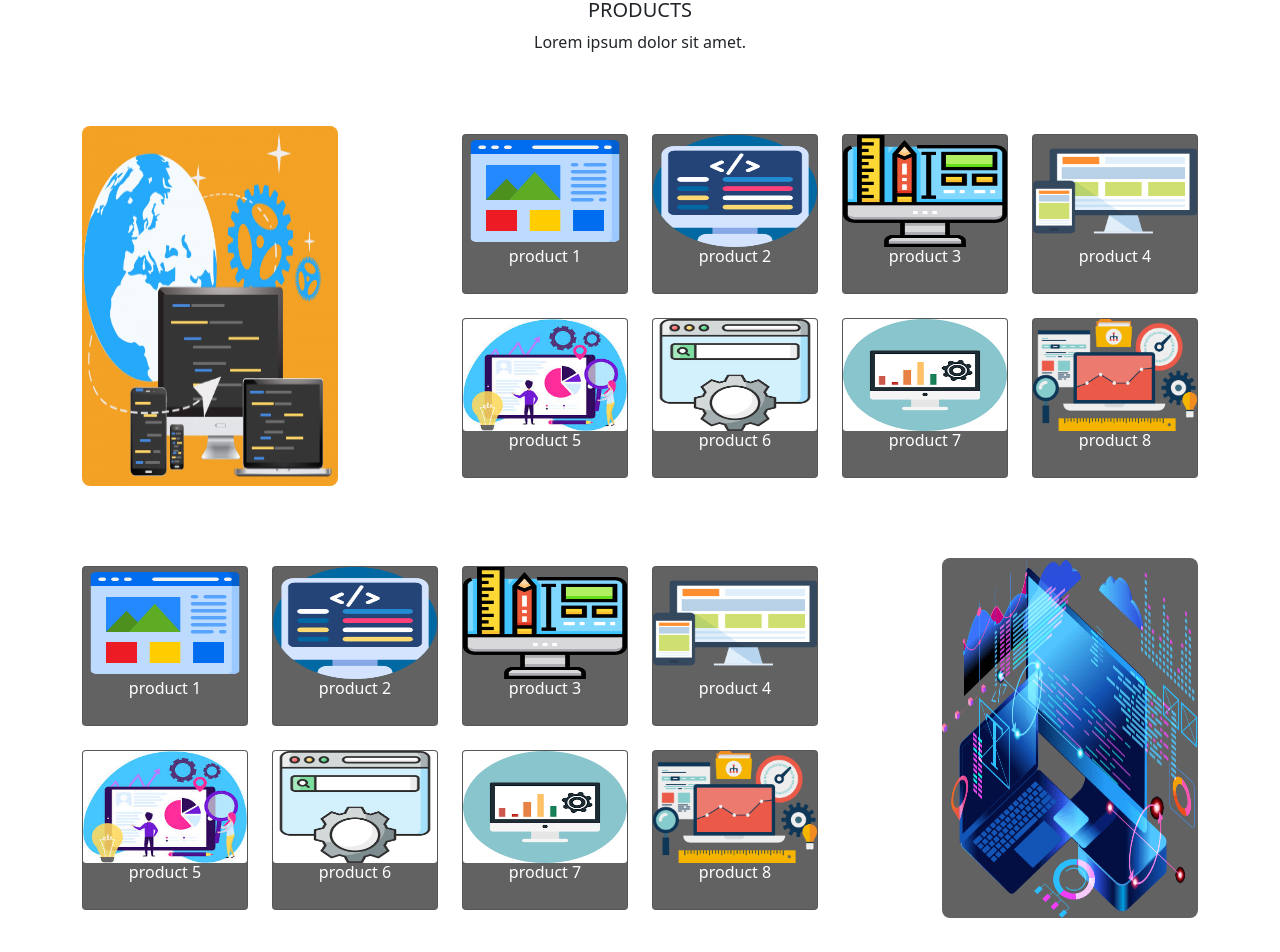
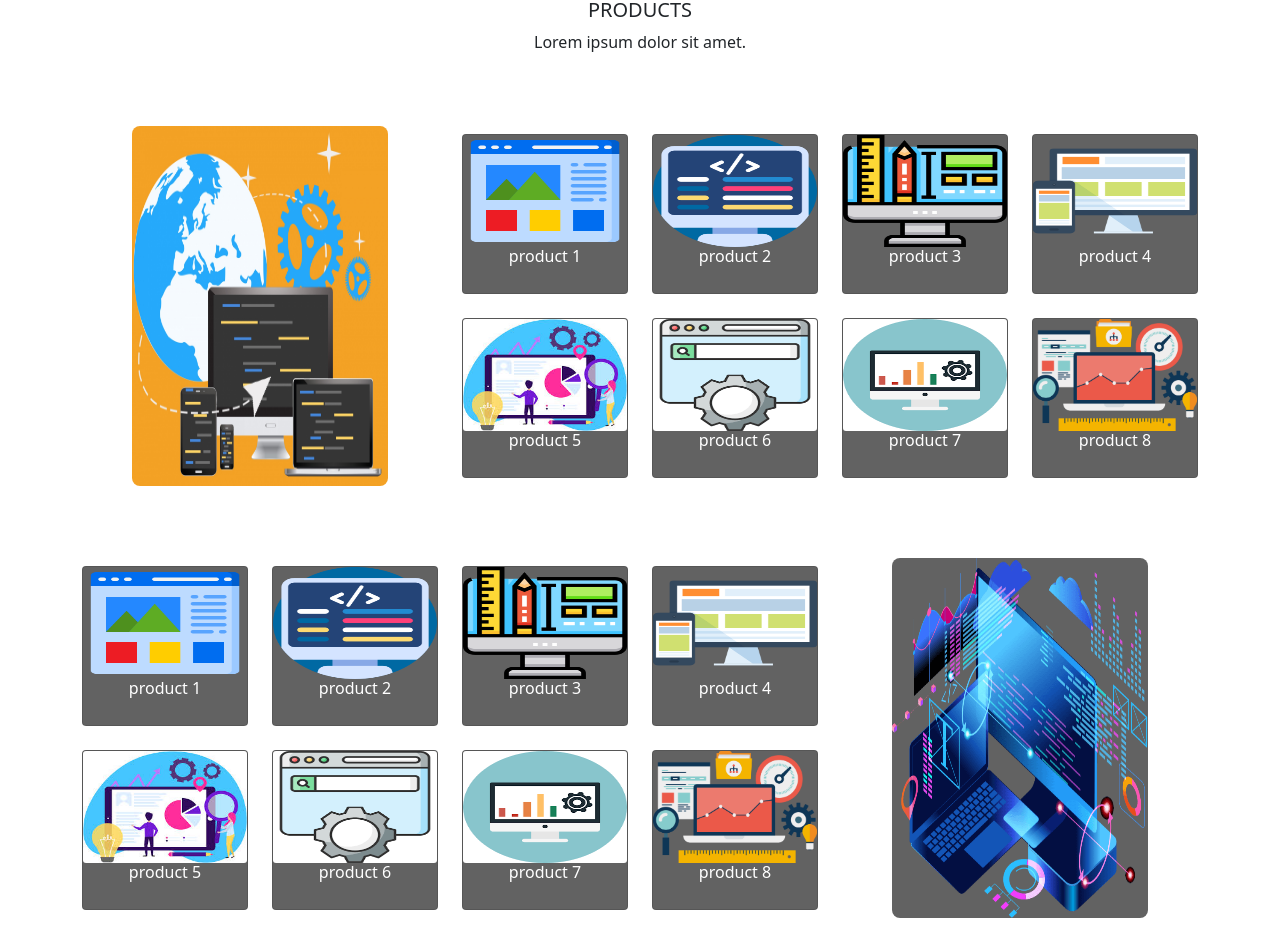
Before and after one commit to moshiur9185/MR-Shopping-Ecommerce-web, a React (Create React App) app: page / in a window 1280 px wide. Shown: the part 800-1752 px from the top of the page. Built offline with nearby package versions, Linux system fonts and the light colour scheme.

Commit message:
work modify

```diff
--- a/src/Component/Products/Products.js
+++ b/src/Component/Products/Products.js
@@ -49,7 +49,7 @@ const Products = () => {
   return (
     <section className="container text-center mt-5">
       <div className="row d-flex align-items-center">
-        <div className="col-md-4 text-start mt-4">
+        <div className="col-md-4 text-start text-sm-center mt-4">
         <img className="thumbnail-img"  src={ProductThumbnail} alt=""/>
         </div>
         <div className="col-md-8">
--- a/src/Component/SecondProduct/SecondProduct.js
+++ b/src/Component/SecondProduct/SecondProduct.js
@@ -55,7 +55,7 @@ const SecondProduct = () => {
             ))}
             </div>
           </div>
-          <div className="col-md-4 mt-4 text-end">
+          <div className="col-md-4 mt-4 text-sm-center text-end">
           <img className="thumbnail-img"  src={ProductThumbnail} alt=""/>
           </div>
         </div>
```
